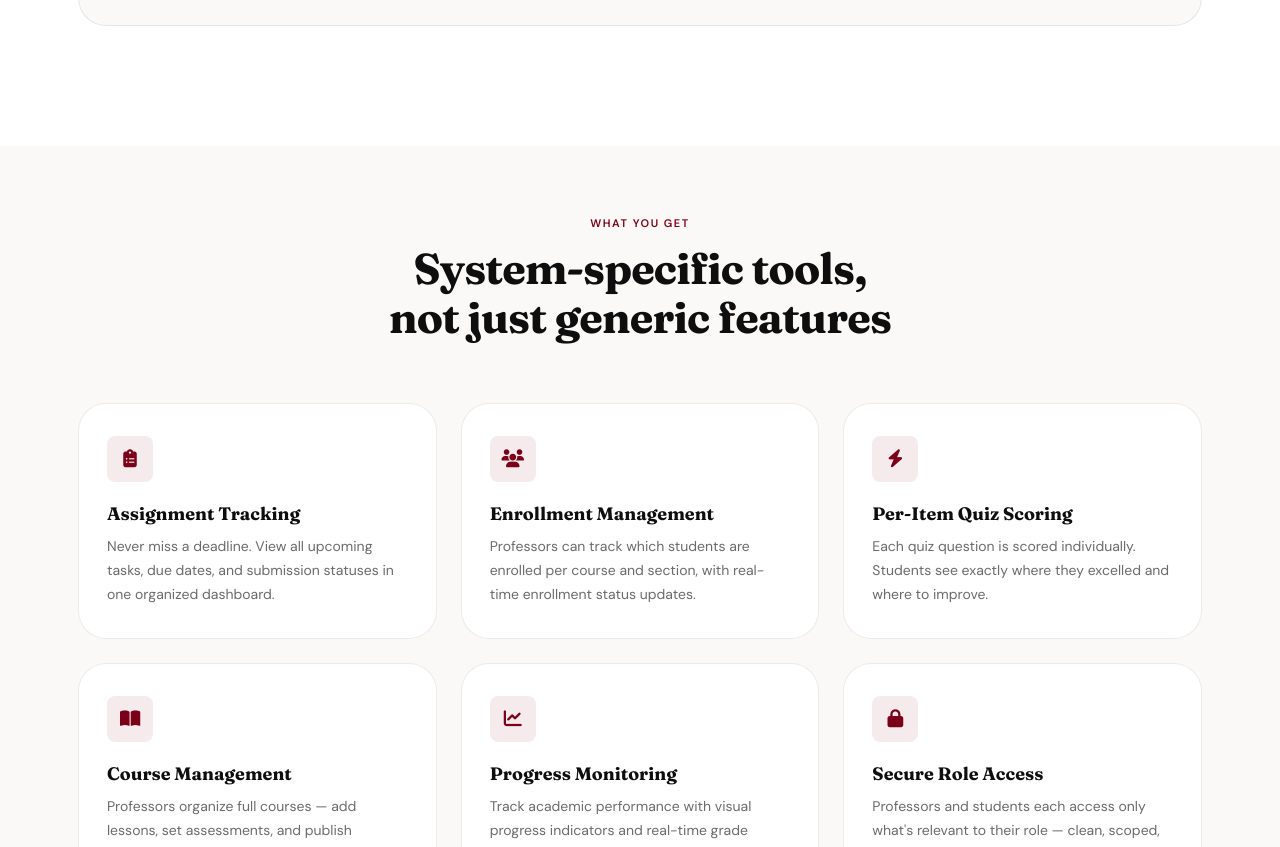
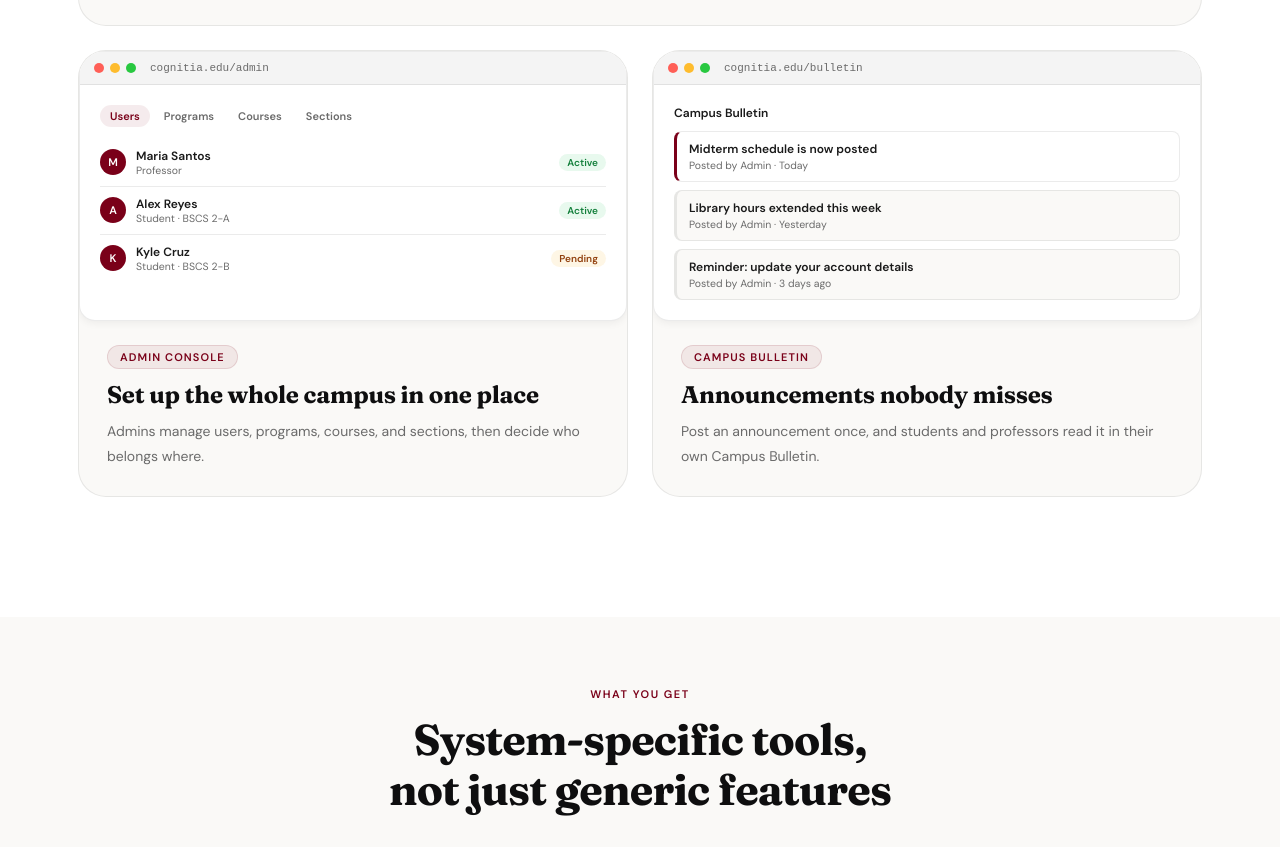
Before and after one commit to Dannichi/Cognitia-LMS-WebSystem, a plain HTML site: page cognitia/index.html in a window 1280 px wide. Shown: the part 1835-2682 px from the top of the page. Drawn offline with Linux system fonts and the light colour scheme.

Commit message:
innit commit

```diff
--- a/cognitia/index.html
+++ b/cognitia/index.html
@@ -357,6 +357,95 @@
 								<p>
 									Professors create timed quizzes; students answer with
 									immediate feedback and scores tracked per question.
+								</p>
+							</div>
+						</div>
+
+						<!-- Admin console -->
+						<div class="showcase-card fade-up delay-1">
+							<div class="showcase-screen" aria-hidden="true">
+								<div class="screen-bar">
+									<div class="screen-dot"></div>
+									<div class="screen-dot"></div>
+									<div class="screen-dot"></div>
+									<span class="screen-url">cognitia.edu/admin</span>
+								</div>
+								<div class="screen-body">
+									<div class="mock-admin">
+										<div class="mad-tabs">
+											<span class="mad-tab mad-tab--on">Users</span>
+											<span class="mad-tab">Programs</span>
+											<span class="mad-tab">Courses</span>
+											<span class="mad-tab">Sections</span>
+										</div>
+										<div class="mad-row">
+											<span class="mad-av">M</span>
+											<span class="mad-who"
+												><b>Maria Santos</b><small>Professor</small></span
+											>
+											<span class="rs-tag rs-done">Active</span>
+										</div>
+										<div class="mad-row">
+											<span class="mad-av">A</span>
+											<span class="mad-who"
+												><b>Alex Reyes</b
+												><small>Student · BSCS 2-A</small></span
+											>
+											<span class="rs-tag rs-done">Active</span>
+										</div>
+										<div class="mad-row">
+											<span class="mad-av">K</span>
+											<span class="mad-who"
+												><b>Kyle Cruz</b><small>Student · BSCS 2-B</small></span
+											>
+											<span class="rs-tag rs-prog">Pending</span>
+										</div>
+									</div>
+								</div>
+							</div>
+							<div class="showcase-info">
+								<div class="showcase-tag">Admin Console</div>
+								<h3>Set up the whole campus in one place</h3>
+								<p>
+									Admins manage users, programs, courses, and sections, then
+									decide who belongs where.
+								</p>
+							</div>
+						</div>
+
+						<!-- Campus Bulletin -->
+						<div class="showcase-card fade-up delay-2">
+							<div class="showcase-screen" aria-hidden="true">
+								<div class="screen-bar">
+									<div class="screen-dot"></div>
+									<div class="screen-dot"></div>
+									<div class="screen-dot"></div>
+									<span class="screen-url">cognitia.edu/bulletin</span>
+								</div>
+								<div class="screen-body">
+									<div class="mock-bulletin">
+										<div class="mbl-head">Campus Bulletin</div>
+										<div class="mbl-item mbl-item--new">
+											<b>Midterm schedule is now posted</b>
+											<small>Posted by Admin · Today</small>
+										</div>
+										<div class="mbl-item">
+											<b>Library hours extended this week</b>
+											<small>Posted by Admin · Yesterday</small>
+										</div>
+										<div class="mbl-item">
+											<b>Reminder: update your account details</b>
+											<small>Posted by Admin · 3 days ago</small>
+										</div>
+									</div>
+								</div>
+							</div>
+							<div class="showcase-info">
+								<div class="showcase-tag">Campus Bulletin</div>
+								<h3>Announcements nobody misses</h3>
+								<p>
+									Post an announcement once, and students and professors read it
+									in their own Campus Bulletin.
 								</p>
 							</div>
 						</div>
--- a/cognitia/styles/landing.css
+++ b/cognitia/styles/landing.css
@@ -1008,6 +1008,105 @@ ul {
 	color: var(--muted);
 }
 
+/* ─── Admin + Bulletin Mocks ─── */
+.mock-admin,
+.mock-bulletin {
+	padding: 4px;
+}
+/* Side-by-side cards share one row: let the screens absorb any height
+   difference so both info blocks start at the same line */
+.showcase-card:not(.showcase-card--wide) .showcase-screen {
+	flex: 1;
+}
+.mad-tabs {
+	display: flex;
+	flex-wrap: wrap;
+	gap: 4px;
+	margin-bottom: 12px;
+}
+.mad-tab {
+	font-size: 11px;
+	font-weight: 600;
+	color: var(--muted);
+	padding: 4px 10px;
+	border-radius: 999px;
+}
+.mad-tab--on {
+	color: var(--maroon);
+	background: rgba(122, 0, 25, 0.08);
+}
+.mad-row {
+	display: flex;
+	align-items: center;
+	gap: 10px;
+	padding: 9px 0;
+	border-bottom: 1px solid var(--border);
+}
+.mad-row:last-child {
+	border-bottom: none;
+}
+.mad-av {
+	display: flex;
+	align-items: center;
+	justify-content: center;
+	width: 26px;
+	height: 26px;
+	flex-shrink: 0;
+	border-radius: 50%;
+	background: var(--maroon);
+	color: var(--white);
+	font-size: 11px;
+	font-weight: 700;
+}
+.mad-who {
+	flex: 1;
+	min-width: 0;
+	display: flex;
+	flex-direction: column;
+	font-size: 12px;
+}
+.mad-who b {
+	font-weight: 600;
+	color: var(--text);
+}
+.mad-who small {
+	font-size: 10.5px;
+	color: var(--muted);
+}
+.mbl-head {
+	font-size: 12px;
+	font-weight: 700;
+	color: var(--text);
+	margin-bottom: 10px;
+}
+.mbl-item {
+	display: flex;
+	flex-direction: column;
+	gap: 2px;
+	padding: 9px 12px;
+	margin-bottom: 8px;
+	border: 1px solid var(--border);
+	border-left: 3px solid var(--border);
+	border-radius: 8px;
+	background: var(--off-white);
+	font-size: 12px;
+}
+.mbl-item:last-child {
+	margin-bottom: 0;
+}
+.mbl-item--new {
+	border-left-color: var(--maroon);
+	background: var(--white);
+}
+.mbl-item b {
+	font-weight: 600;
+	color: var(--text);
+}
+.mbl-item small {
+	font-size: 10.5px;
+	color: var(--muted);
+}
+
 /* ─── Assignment Mock ─── */
 .showcase-info {
 	padding: 8px 0 0;
```
